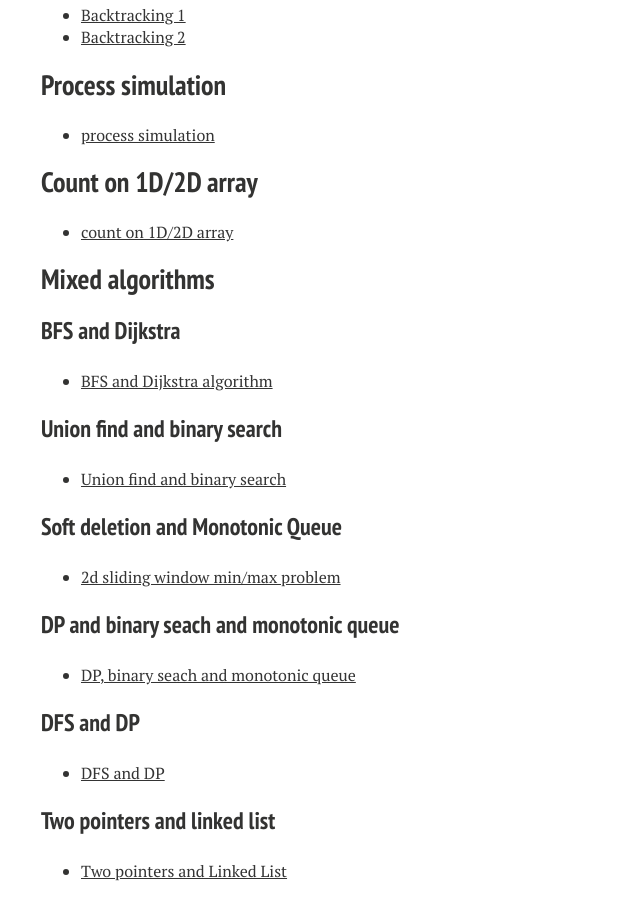
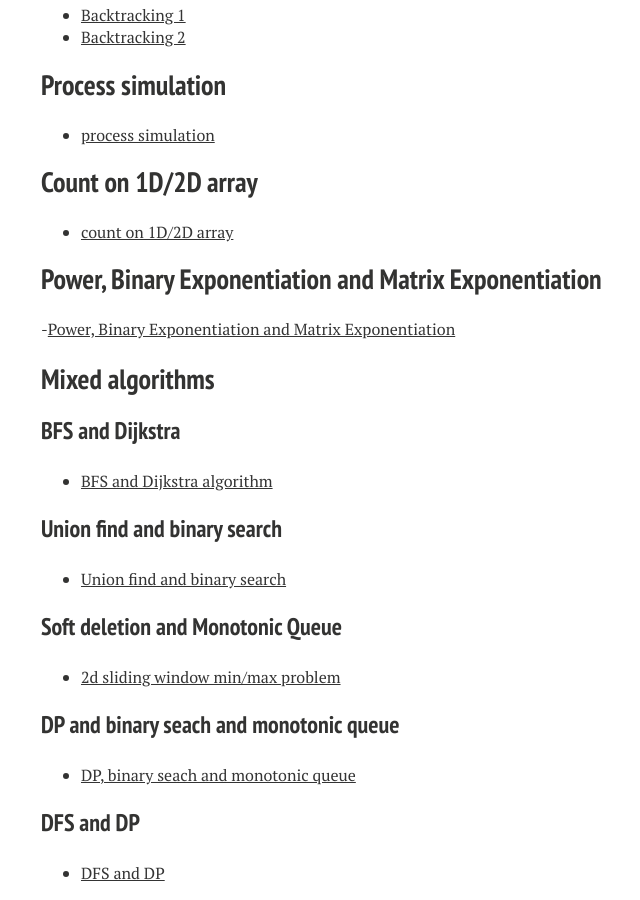
Before and after one commit to xiaokeshen/xiaokeshen.github.io, a Jekyll site: the page built from blog/index.md, in a window 1280 px wide and 900 px high, scrolled down 4018 px. Shown: the whole window, without its empty margins (279-919 px from the left). Built offline with Jekyll 4.4.1, drawn with Linux system fonts in a browser that asks for light colours; nearby versions of some CDN libraries; some of the changed text lies outside the part shown.

Commit message:
update blogs

```diff
--- a/blog/index.md
+++ b/blog/index.md
@@ -144,6 +144,9 @@ My 'Serious' coding got started since I became a student as a Computer Science M
 ## Count on 1D/2D array
 - [count on 1D/2D array](https://medium.com/@jim.morris.shen/count-on-1d-2d-array-2d57227958ed?sk=d58a41e56f76f0bca02057d740a0c949)
 
+## Power, Binary Exponentiation and Matrix Exponentiation
+-[Power, Binary Exponentiation and Matrix Exponentiation](https://medium.com/@jim.morris.shen/power-binary-exponentiation-and-matrix-exponentiation-f84d93a23841?source=friends_link&sk=ecd57ce8dc3088a49451297e757bcb58)
+
 ## Mixed algorithms
 ### BFS and Dijkstra
 - [BFS and Dijkstra algorithm](https://medium.com/@jim.morris.shen/bfs-dijkstra-c46de5cb1f0b?source=friends_link&sk=f9cc2b3f457dc7f8731d99d5881994db)
```
Also changed, not shown: other parts of blog/index.md (+1 -0 lines).
